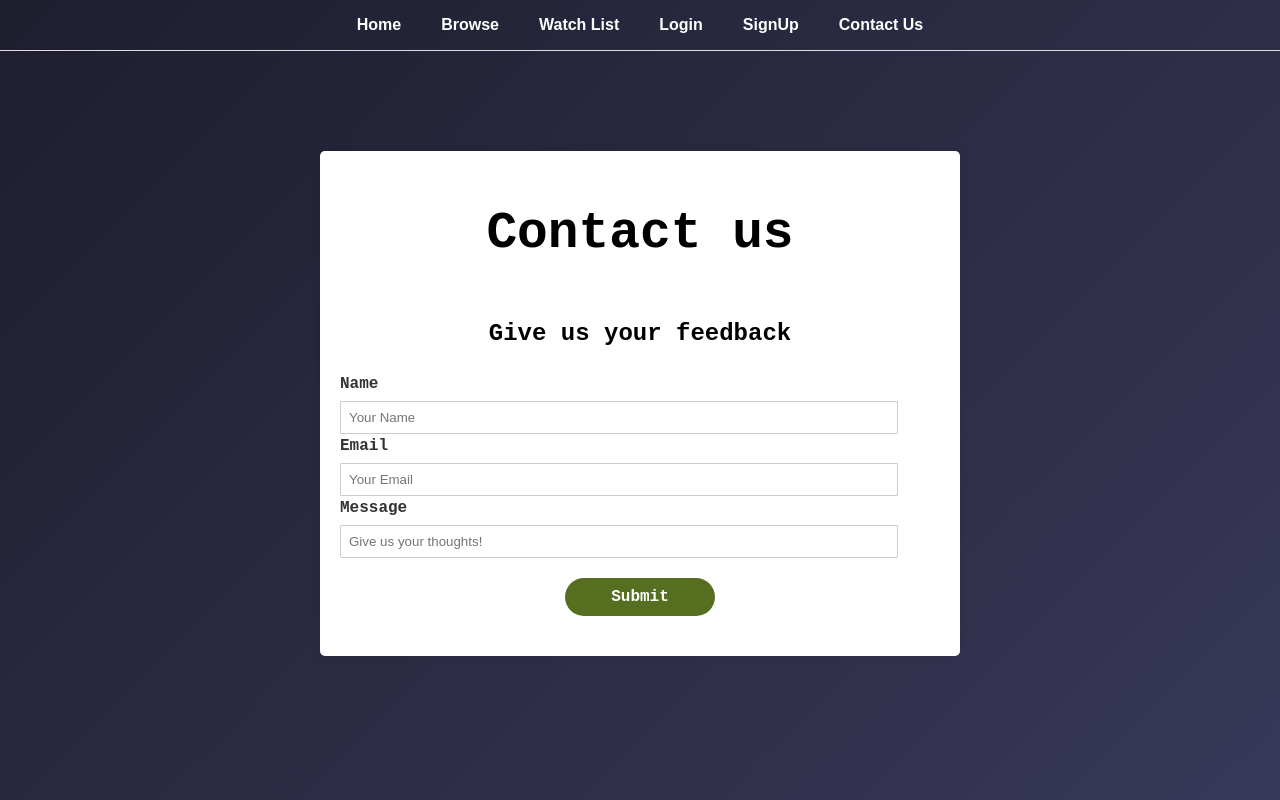
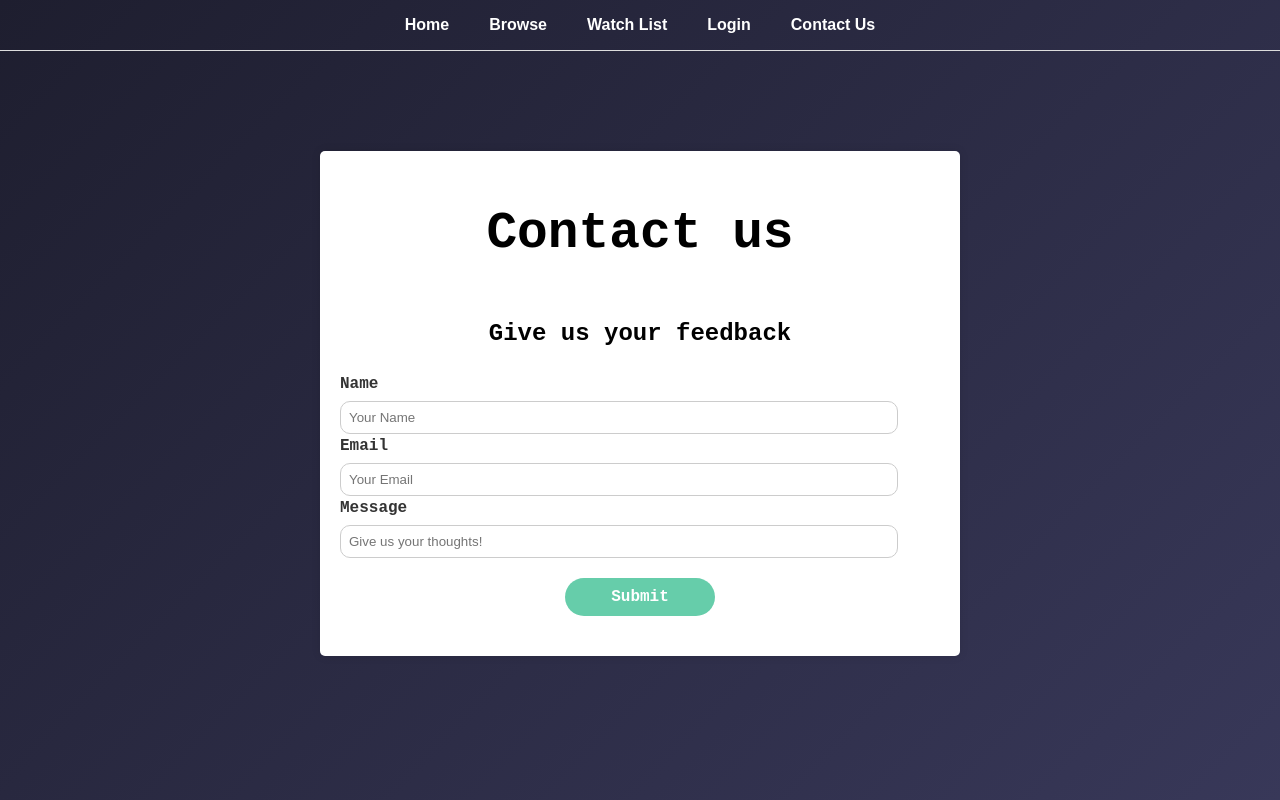
Before and after one commit to ling027/csc47300-team-spider, a React (Vite) app in the folder Movie_Rating_app/: page /ContactUs in a window 1280 px wide. Shown: the top 800 px of the page. Built offline with nearby package versions, Linux system fonts and the light colour scheme.

Commit message:
changed styling for contact us page

```diff
--- a/Movie_Rating_app/src/view/Component/Navbar.jsx
+++ b/Movie_Rating_app/src/view/Component/Navbar.jsx
@@ -9,7 +9,6 @@ function NavBar() {
             <Link to="/browse">Browse</Link>
             <Link to="/watchlist">Watch List</Link>
             <Link to="/Login">Login</Link>
-            <Link to="/SignUp">SignUp</Link>
             <Link to="/contactus">Contact Us</Link>
         </nav>
     );
--- a/Movie_Rating_app/src/view/ContactUs/ContactUs.css
+++ b/Movie_Rating_app/src/view/ContactUs/ContactUs.css
@@ -1,6 +1,4 @@
-/* Contact Us Page styles */
 
-/* Container and general layout */
 .ContactUs-container {
     display: flex;
     flex-direction: column;
@@ -24,7 +22,6 @@
   text-align: center;
 }
 
-/* Information section styling */
 .infor-section {
   background-color: white;
   padding: 20px;
@@ -41,7 +38,6 @@
   margin: 10px 0;
 }
 
-/* Form styling */
 .enter-section {
   border-radius: 1px;
   width: 100%;
@@ -51,25 +47,25 @@
 .Contactus-Input {
   width: 90%;
   padding: 8px;
-  border-radius: 1px;
+  border-radius: 10px;
   border: 1px solid #ccc;
   display: block;
 }
 
 .sub-button {
-  display: block;  /* Ensures that the button is a block-level element */
-  width: 25%;      /* Width of the button */
-  padding: 10px 20px; /* Padding for the button */
-  margin: 20px auto; /* Auto margins on left and right for horizontal centering */
+  display: block;
+  width: 25%;
+  padding: 10px 20px;
+  margin: 20px auto;
   border-radius: 50px;
   border: none;
-  background-color: rgb(85, 110, 31); /* Thematic color from the landing page */
+  background-color: mediumaquamarine;
   color: white;
   cursor: pointer;
   font-weight: bold;
 }
 
-/* Labels styling */
+
 label {
   display: block;
   margin-bottom: 5px;
--- a/Movie_Rating_app/src/view/LoginPage/Login.css
+++ b/Movie_Rating_app/src/view/LoginPage/Login.css
@@ -32,7 +32,8 @@
   border-radius: 10px;
   border: 1px solid #ccc;
   display: block;
-  margin-top: 10px;
+  margin-top:-20px;
+
 }
 
 
--- a/Movie_Rating_app/src/view/SignUpPage/Signup.css
+++ b/Movie_Rating_app/src/view/SignUpPage/Signup.css
@@ -27,7 +27,7 @@
     border-radius: 10px;
     border: 1px solid #ccc;
     display: block;
-    margin-top: 10px;
+    margin-top: -20px;
   }
 
   .login-button{
```
